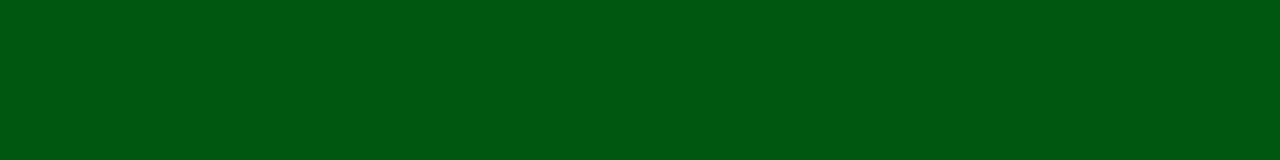
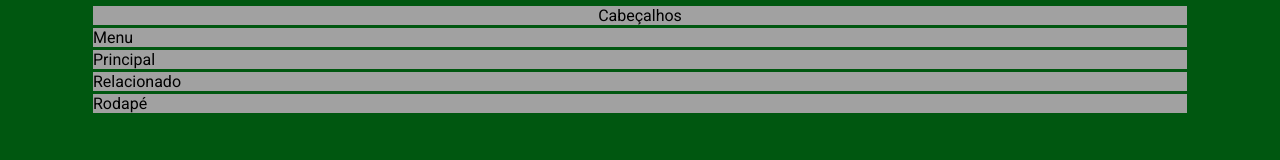
Before and after one commit to AlexandreDamaso/site_ipbalneario, a plain HTML site: page index.html in a window 1280 px wide. Drawn offline with Linux system fonts and the light colour scheme.

Commit message:
Estrutura Básica

```diff
--- a/index.html
+++ b/index.html
@@ -14,7 +14,37 @@
 </head>
 
 <body>
+   <div class="body-container">
+      <header>Cabeçalhos</header>
+      <!-- Elementos que compoe o <header>
+            - Banner
+            - Logo
+            - Formulário de pesquisa
+            - Ícones
+            - Menu de navegação
+         -->
 
+      <nav>Menu</nav>
+      <!-- o <nav> agrupa um conjunto de links de navegação do site -->
+
+      <main>Principal</main>
+      <!-- o <main> agrupa o conjunto principal da página ou aplicação -->
+
+      <aside>Relacionado</aside>
+      <!-- o <aside> contém informações e links relacionados ao conteúdo principal -->
+
+      <footer>Rodapé</footer>
+      <!-- Define o rodapé para a página ou seção
+            O <footer> pode conter:
+            - Informações de autoria
+            - Direitos autorais
+            - Contato
+            - Mapa do site
+            - Links
+            - Documentos relacionados
+         -->
+
+   </div>
 </body>
 
 </html>
--- a/src/css/style.css
+++ b/src/css/style.css
@@ -32,16 +32,64 @@
    --font-button-size: 14px;
    --font-button-weight: 400;
 }
+
 * {
    padding: 0;
    margin: 0;
    box-sizing: border-box;
    font-family: var(--font-family);
 }
-body{
+
+body {
    background: var(--color-green-base);
    display: flex;
+   flex-wrap: wrap;
+   align-items: center;
    justify-content: center;
+   /* usa essa formatação para os elementos se posicionarem em linhas  */
+   margin: 3px;
+   flex: 1 1 100vw;
+   justify-content: center;
+}
+.body-container {
+   max-width: 1100px;
+   width: 90vw;
+}
+header {
+   /*  */
+   display: flex;
+   justify-content: center;
+   margin: 3px;
+   flex: 1 1 100vw;
+   background: #a1a1a1;
+}
+nav {
+   /*  */
+   display: flex;
+   margin: 3px;
+   flex: 1 1 100vw;
+   background: #a1a1a1;
+}
+main {
+   /*  */
+   display: flex;
+   margin: 3px;
+   flex: 1 1 100vw;
+   background: #a1a1a1;
+}
+aside {
+   /*  */
+   display: flex;
+   margin: 3px;
+   flex: 1 1 100vw;
+   background: #a1a1a1;
+}
+footer {
+   /*  */
+   display: flex;
+   margin: 3px;
+   flex: 1 1 100vw;
+   background: #a1a1a1;
 }
 
 
@@ -49,18 +97,19 @@ body{
 
 
 
-
-div {
+/* div {
    background-color: aquamarine;
    height: 120px;
    width: 1200px;
 }
+
 h1 {
    font-size: var(--font-p-title-size);
    font-weight: var(--font-p-title-weight);
 }
+
 p {
    font-size: var(--font-menu-size);
    font-weight: var(--font-menu-weight);
    text-transform: var(--font-menu-transform);
-}
+} */
```
